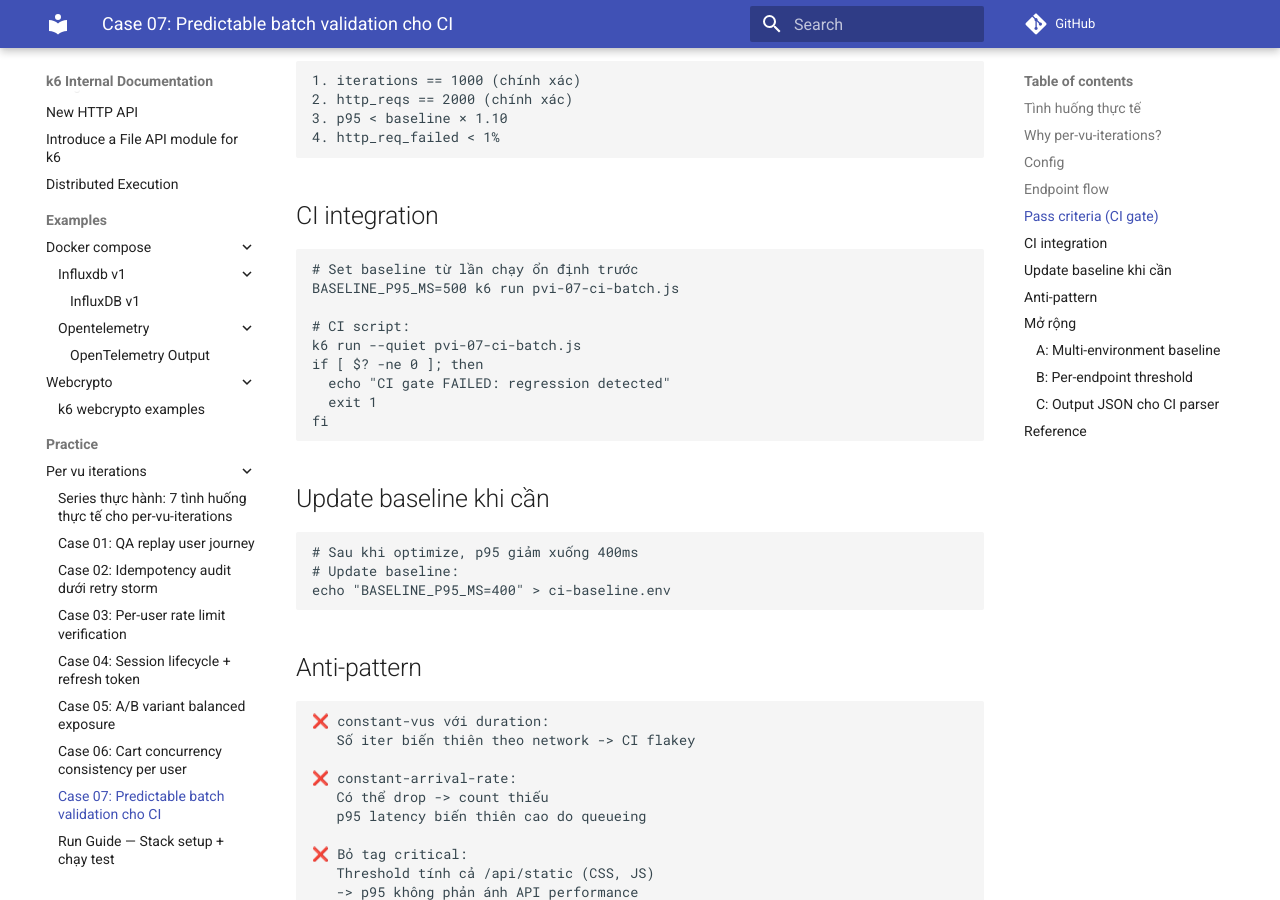
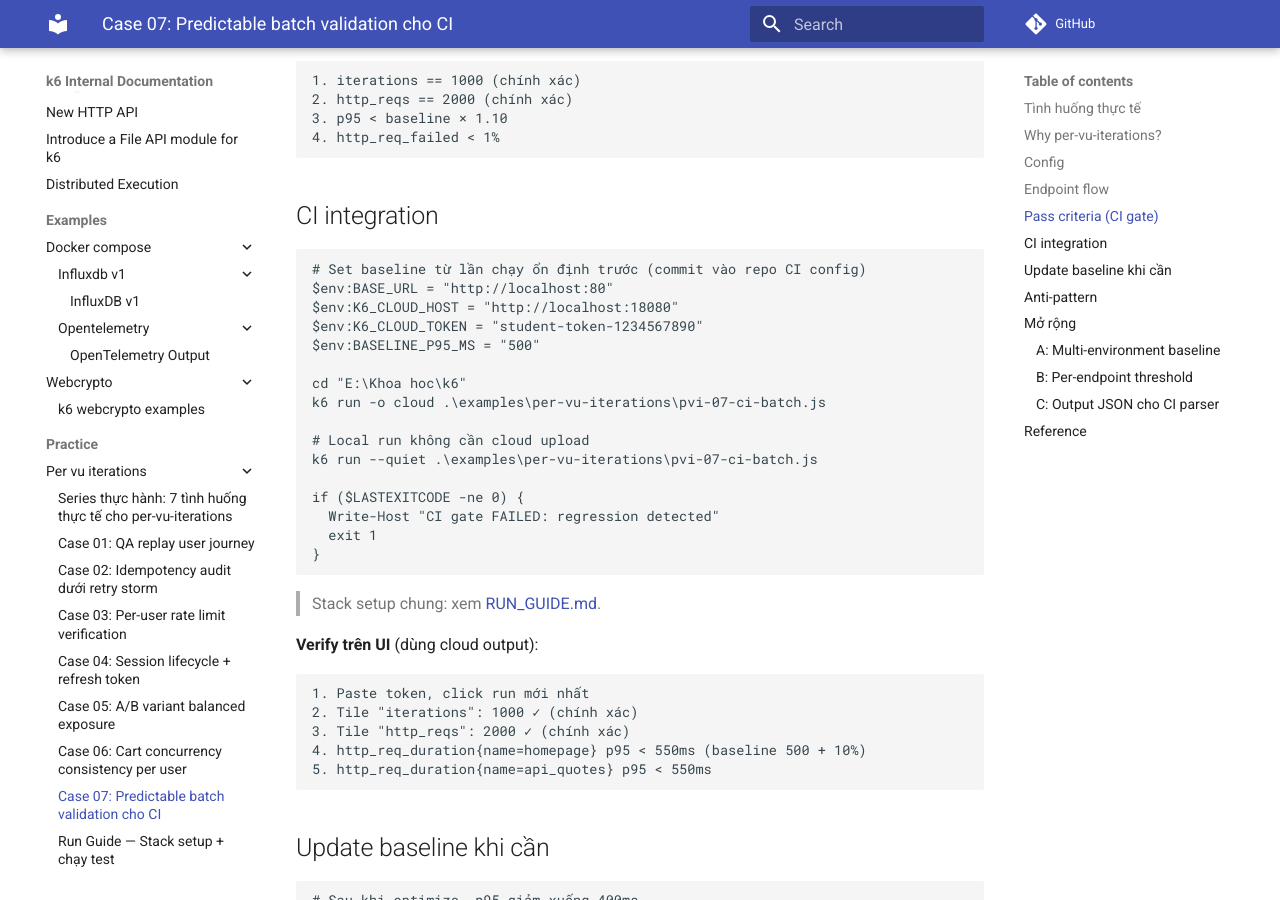
Before and after one commit to meomew-auto/markdown, an MkDocs documentation site: the page built from docs/practice/per-vu-iterations/07_ci-batch.md, in a window 1280 px wide and 900 px high, scrolled down 1367 px. Built offline with MkDocs 1.6.1 and Material for MkDocs 9.7.7, drawn with Linux system fonts in a browser that asks for light colours; comment, search, counter and statistics services are not loaded.

Commit message:
Update docs

````diff
--- a/docs/practice/per-vu-iterations/07_ci-batch.md
+++ b/docs/practice/per-vu-iterations/07_ci-batch.md
@@ -70,16 +70,35 @@ Total: 2 req × 1000 iter = 2000 req
 
 ## CI integration
 
-```bash
-# Set baseline từ lần chạy ổn định trước
-BASELINE_P95_MS=500 k6 run pvi-07-ci-batch.js
+```powershell
+# Set baseline từ lần chạy ổn định trước (commit vào repo CI config)
+$env:BASE_URL = "http://localhost:80"
+$env:K6_CLOUD_HOST = "http://localhost:18080"
+$env:K6_CLOUD_TOKEN = "student-token-1234567890"
+$env:BASELINE_P95_MS = "500"
 
-# CI script:
-k6 run --quiet pvi-07-ci-batch.js
-if [ $? -ne 0 ]; then
-  echo "CI gate FAILED: regression detected"
+cd "E:\Khoa hoc\k6"
+k6 run -o cloud .\examples\per-vu-iterations\pvi-07-ci-batch.js
+
+# Local run không cần cloud upload
+k6 run --quiet .\examples\per-vu-iterations\pvi-07-ci-batch.js
+
+if ($LASTEXITCODE -ne 0) {
+  Write-Host "CI gate FAILED: regression detected"
   exit 1
-fi
+}
+```
+
+> Stack setup chung: xem [RUN_GUIDE.md](RUN_GUIDE.md).
+
+**Verify trên UI** (dùng cloud output):
+
+```text
+1. Paste token, click run mới nhất
+2. Tile "iterations": 1000 ✓ (chính xác)
+3. Tile "http_reqs": 2000 ✓ (chính xác)
+4. http_req_duration{name=homepage} p95 < 550ms (baseline 500 + 10%)
+5. http_req_duration{name=api_quotes} p95 < 550ms
 ```
 
 ## Update baseline khi cần
````
Also changed, not shown: docs/practice/per-vu-iterations/06_cart-concurrency.md (+22 -2 lines).
